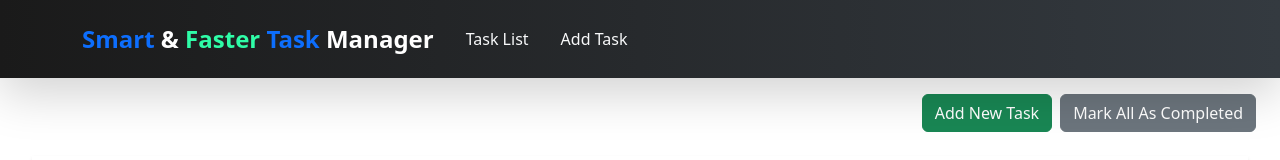
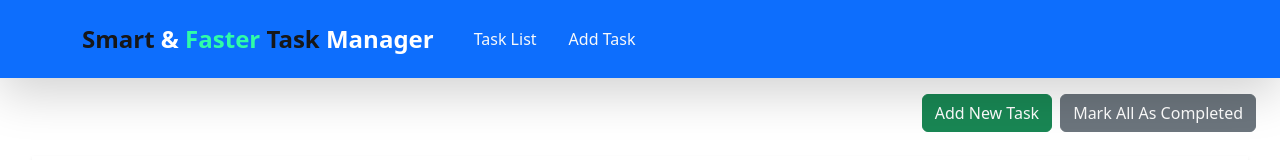
Before and after one commit to Anurag061003/Task-Management-Web-Application, a React (Vite) app in the folder Front-end/: page /tasks in a window 1280 px wide. Shown: the top 160 px of the page. Built offline with nearby package versions, Linux system fonts and the light colour scheme; no server answers.

Commit message:
Update Navbar.jsx

```diff
--- a/Front-end/src/Navbar.jsx
+++ b/Front-end/src/Navbar.jsx
@@ -26,19 +26,18 @@ function NavBar() {
     <>
       <Navbar
         expand="lg"
-        bg="dark"
+        bg="primary"
         variant="dark"
         className="shadow-lg py-3"
-        style={{ background: "linear-gradient(90deg, #1a1a1a, #343a40)" }}
       >
         <Container>
           <Navbar.Brand
   onClick={() => navigate("/tasks")}
   style={{ cursor: "pointer", fontWeight: "bold", fontSize: "1.5rem" }}
 >
-  <span style={{ color: "#0d6efd" }}>Smart</span> &{" "}
+  <span style={{ color: "#171718" }}>Smart</span> &{" "}
   <span style={{ color: "#2ffca7" }}>Faster</span>{" "}
-  <span style={{ color: "#0d6efd" }}>Task</span> Manager
+  <span style={{ color: "#171718" }}>Task</span> Manager
 </Navbar.Brand>
 
 
@@ -47,7 +46,7 @@ function NavBar() {
             <Nav className="me-auto">
               <Nav.Link
                 onClick={() => navigate("/tasks")}
-                className="text-light mx-2 nav-link-hover"
+                className="text-light mx-2 ms-3 nav-link-hover"
               >
                 Task List
               </Nav.Link>
@@ -61,18 +60,18 @@ function NavBar() {
 
             {isLoggedIn && (
               <div className="d-flex align-items-center">
-                <span className="text-white me-3 fw-bold">
+                <span className="text-white me-3 fw-bolder fs-5">
   Welcome Back !
 </span>
 
                 <div
-                  className="text-center"
+                  className="text-center ms-3"
                   style={{ cursor: "pointer" }}
                   onClick={() => setShowLogoutModal(true)}
                   title="Logout"
                 >
                   <BiLogOut size={25} style={{ color: "white" }} />
-                  <div style={{ color: "white", fontSize: "12px" }}>Logout</div>
+                  <div style={{ color: "white", fontSize: "14px" }}>Logout</div>
                 </div>
               </div>
             )}
```
